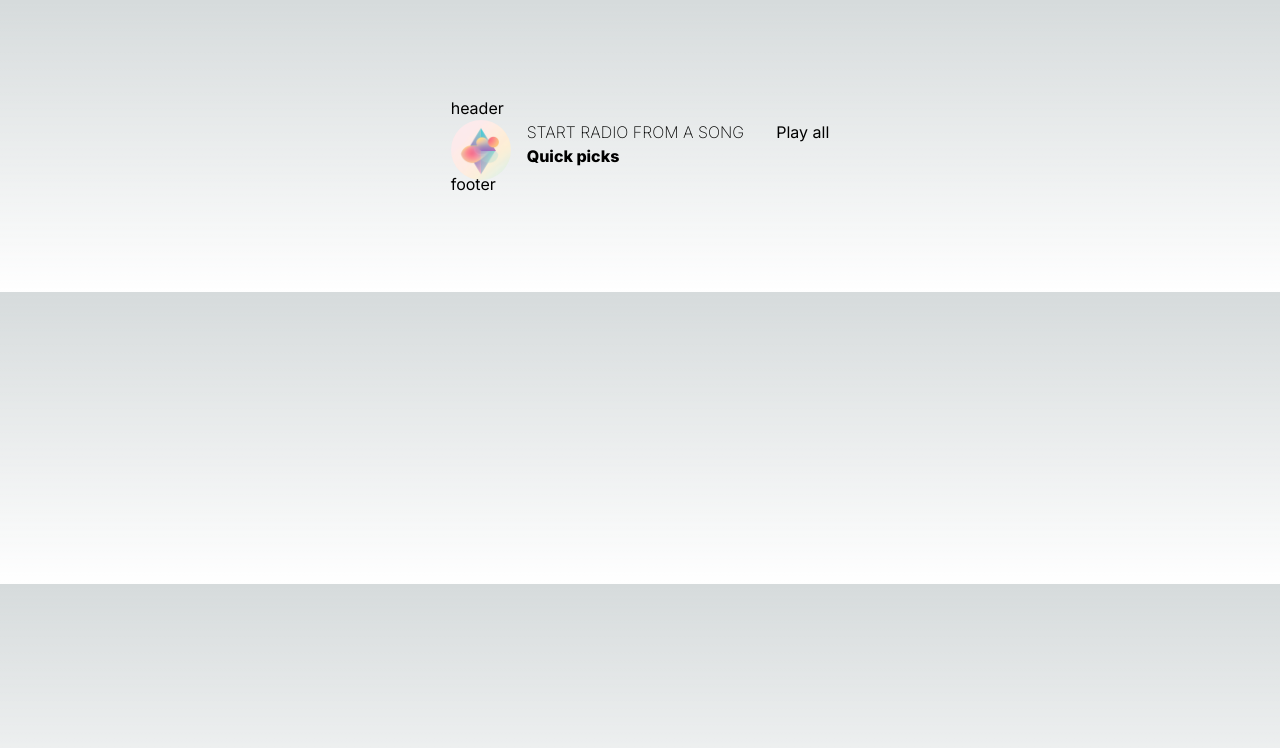
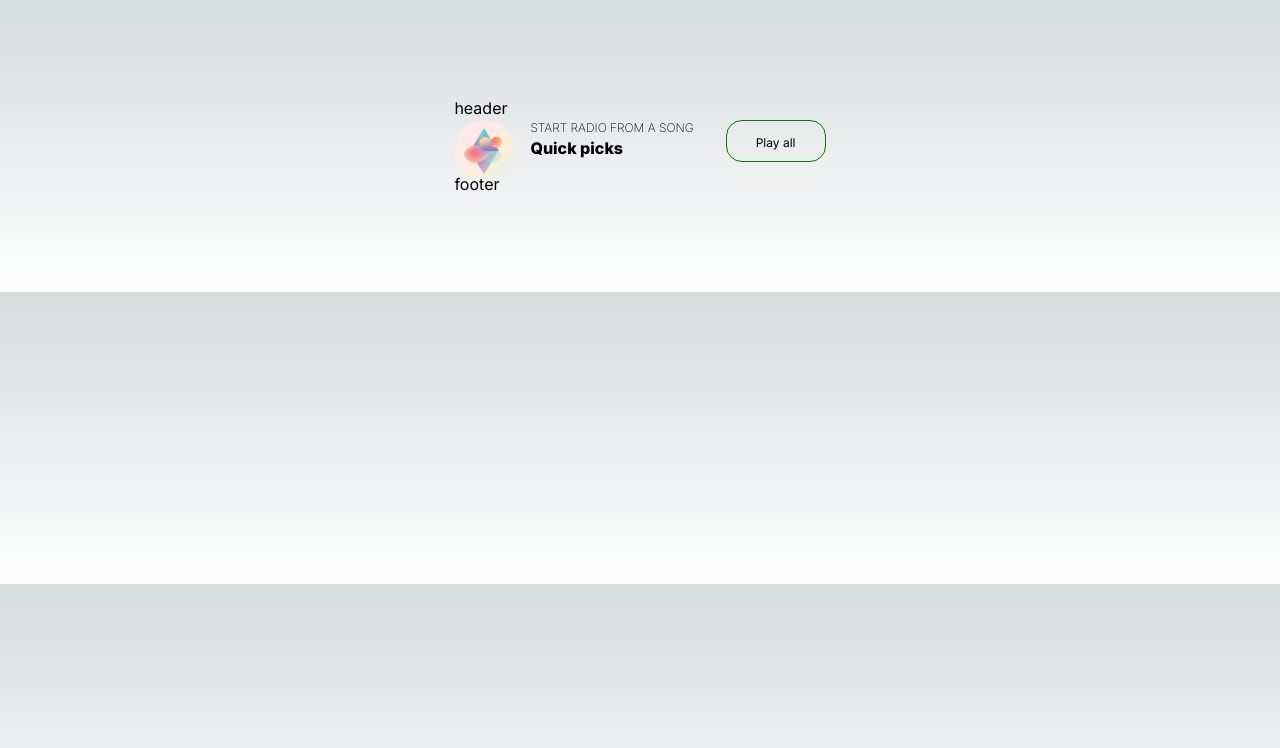
Before and after one commit to betterthanhajin/my-melody, a Next.js app: page / in a window 1280 px wide. Shown: the top 748 px of the page. Built offline with nearby package versions, Linux system fonts and the light colour scheme.

Commit message:
feat: 버튼보더인터렉션추가

```diff
--- a/components/youtubeMusic/MusicMy.tsx
+++ b/components/youtubeMusic/MusicMy.tsx
@@ -1,7 +1,22 @@
+"use client";
 import Image from "next/image";
 import test from "@/public/images/test1.png";
+import { use, useRef, useEffect } from "react";
+import { keyframes } from "@emotion/react";
+import { border, color } from "@mui/system";
 
 export default function MusicMy() {
+  const borderRef = useRef<HTMLDivElement>(null);
+  const colors = ["pink", "purple", "blue", "green", "yellow", "red"];
+
+  useEffect(() => {
+    if (borderRef.current) {
+      borderRef.current.style.border = `1px solid ${
+        colors[Math.floor(Math.random() * colors.length)]
+      }`;
+    }
+  }, []);
+
   return (
     <section className="w-full h-[52px] flex justify-between gap-8">
       <div className="flex gap-4">
@@ -15,12 +30,17 @@ export default function MusicMy() {
           />
         </div>
         <div>
-          <h3 className="font-extralight">START RADIO FROM A SONG</h3>
+          <h3 className="font-extralight text-xs whitespace-nowrap">
+            START RADIO FROM A SONG
+          </h3>
           <p className="font-extrabold">Quick picks</p>
         </div>
       </div>
-      <div>
-        <span className="whitespace-nowrap">Play all</span>
+      <div
+        className="w-[100px] h-[42px] text-center rounded-2xl border-[1px] from-pink-300 to-purple-500 border-transparent p-2"
+        ref={borderRef}
+      >
+        <span className="whitespace-nowrap text-xs">Play all</span>
       </div>
     </section>
   );
```
